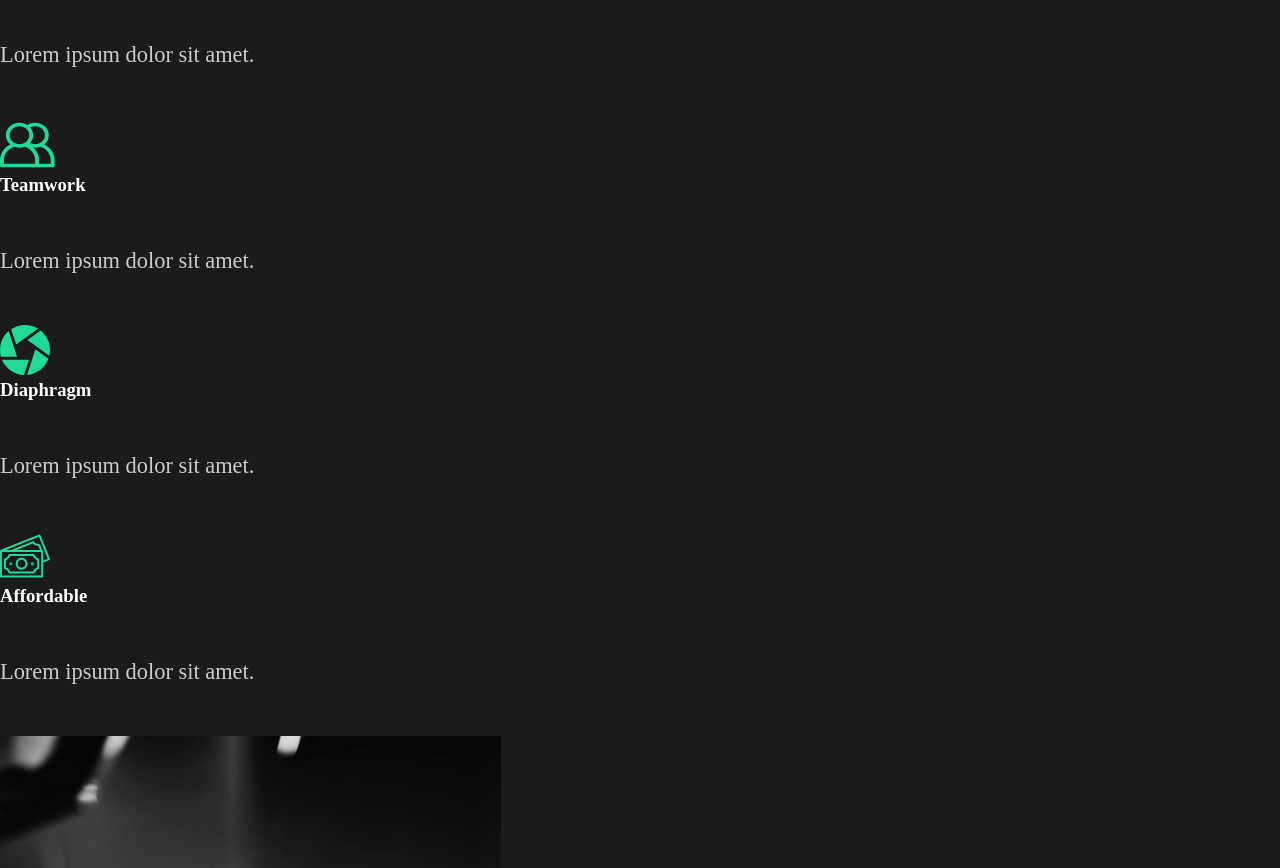
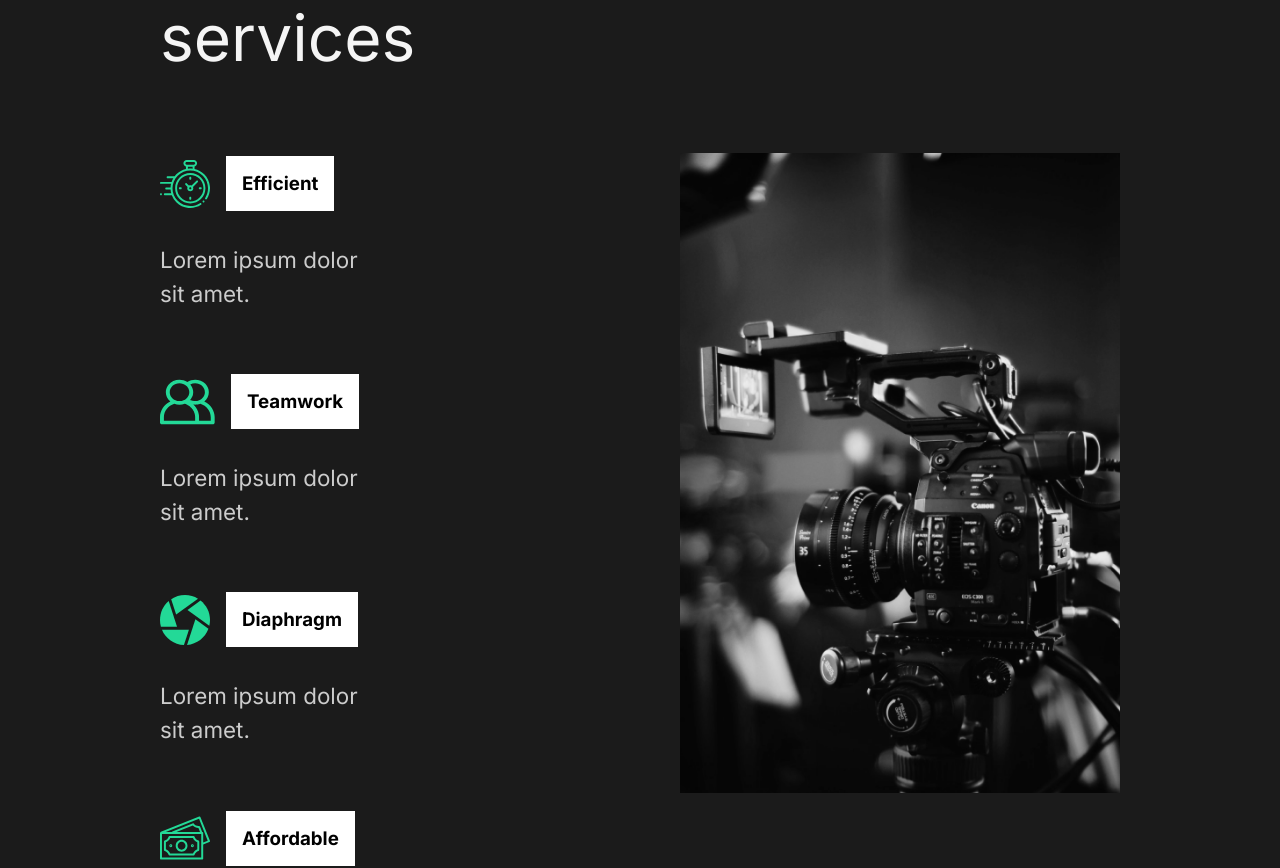
Before and after one commit to Sahibjot01/Capture, a React (Create React App) app: page / in a window 1280 px wide. Shown: the part 1001-1869 px from the top of the page. Built offline with nearby package versions, Linux system fonts and the light colour scheme.

Commit message:
6. Created global style, Created styles for reusing styles in component, Styled AboutSection component, Added fonts

```diff
--- a/public/index.html
+++ b/public/index.html
@@ -10,6 +10,11 @@
       content="Web site created using create-react-app"
     />
     <link rel="apple-touch-icon" href="%PUBLIC_URL%/logo192.png" />
+    <link
+      href="https://fonts.googleapis.com/css2?family=Inter:wght@400;700&family=Lobster&display=swap"
+      rel="stylesheet"
+    />
+
     <!--
       manifest.json provides metadata used when your web app is installed on a
       user's mobile device or desktop. See https://developers.google.com/web/fundamentals/web-app-manifest/
--- a/src/Components/AboutSection.js
+++ b/src/Components/AboutSection.js
@@ -1,6 +1,12 @@
 import React from "react";
 import home1 from "../img/home1.png";
 //styled component
+import {
+  StyledAboutDiv,
+  StyledDescriptionDiv,
+  StyledHideDiv,
+  StyledImageDiv,
+} from "../styles";
 import styled from "styled-components";
 
 const AboutSection = () => {
@@ -33,33 +39,4 @@ const AboutSection = () => {
   );
 };
 
-const StyledAboutDiv = styled.div`
-  min-height: 90vh;
-  display: flex;
-  align-items: center;
-  justify-content: space-between;
-  padding: 5rem 10rem;
-  color: #f5f5f5;
-`;
-
-const StyledDescriptionDiv = styled.div`
-  flex: 1;
-  padding-right: 5rem;
-  h2 {
-    font-weight: lighter;
-  }
-`;
-
-const StyledImageDiv = styled.div`
-  flex: 1;
-  overflow: hidden;
-  img {
-    width: 100%;
-    height: 80vh;
-    object-fit: cover;
-  }
-`;
-const StyledHideDiv = styled.div`
-  overflow-y: hidden;
-`;
 export default AboutSection;
--- a/src/Components/GlobalStyle.js
+++ b/src/Components/GlobalStyle.js
@@ -8,6 +8,7 @@ const GlobalStyle = createGlobalStyle`
     }
     body{
         background: #1b1b1b;
+        font-family: 'Inter',sans-serif;
     }
     button{
         font-weight: bold;
@@ -18,6 +19,8 @@ const GlobalStyle = createGlobalStyle`
         background: transparent;
         color: white;
         transition: all 0.5s ease;
+        font-family: 'Inter',sans-serif;
+
         &:hover{
             background-color: #23d997;
             color: black;
--- a/src/Components/ServicesSection.js
+++ b/src/Components/ServicesSection.js
@@ -5,56 +5,90 @@ import diaphragm from "../img/diaphragm.svg";
 import money from "../img/money.svg";
 import teamwork from "../img/teamwork.svg";
 import home2 from "../img/home2.png";
+//styled component
+import {
+  StyledAboutDiv,
+  StyledDescriptionDiv,
+  StyledHideDiv,
+  StyledImageDiv,
+} from "../styles";
+import styled from "styled-components";
 
 const ServicesSection = () => {
   return (
-    <div className="services">
-      <div className="description">
+    <StyledServicesDiv>
+      <StyledDescriptionDiv>
         <h2>
           High <span>quality</span> services
         </h2>
-        <div className="cards">
-          <div className="card">
+        <StyledCardsDiv>
+          <StyledCardDiv>
             <div className="icon">
               <img src={clock} alt="clock icon" />
               <h3>Efficient</h3>
             </div>
             <p>Lorem ipsum dolor sit amet.</p>
-          </div>
-        </div>
-        <div className="cards">
-          <div className="card">
+          </StyledCardDiv>
+
+          <StyledCardDiv>
             <div className="icon">
               <img src={teamwork} alt="teamwork icon" />
               <h3>Teamwork</h3>
             </div>
             <p>Lorem ipsum dolor sit amet.</p>
-          </div>
-        </div>
-        <div className="cards">
-          <div className="card">
+          </StyledCardDiv>
+
+          <StyledCardDiv>
             <div className="icon">
               <img src={diaphragm} alt="diaphragm icon" />
               <h3>Diaphragm</h3>
             </div>
             <p>Lorem ipsum dolor sit amet.</p>
-          </div>
-        </div>
-        <div className="cards">
-          <div className="card">
+          </StyledCardDiv>
+
+          <StyledCardDiv>
             <div className="icon">
               <img src={money} alt="money icon" />
               <h3>Affordable</h3>
             </div>
             <p>Lorem ipsum dolor sit amet.</p>
-          </div>
-        </div>
-      </div>
-      <div className="image">
+          </StyledCardDiv>
+        </StyledCardsDiv>
+      </StyledDescriptionDiv>
+      <StyledImageDiv>
         <img src={home2} alt="Professional camera shooting" />
-      </div>
-    </div>
+      </StyledImageDiv>
+    </StyledServicesDiv>
   );
 };
 
+const StyledServicesDiv = styled(StyledAboutDiv)`
+  h2 {
+    padding-bottom: 5rem;
+  }
+  p {
+    width: 70%;
+    padding: 2rem 0rem 4rem;
+  }
+`;
+
+const StyledCardsDiv = styled.div`
+  display: flex;
+  flex-wrap: wrap;
+`;
+
+const StyledCardDiv = styled.div`
+  flex-basis: 20rem;
+  .icon {
+    display: flex;
+    align-items: center;
+    h3 {
+      margin-left: 1rem;
+      background: white;
+      color: black;
+      padding: 1rem;
+    }
+  }
+`;
+
 export default ServicesSection;
--- /dev/null
+++ b/src/styles.js
@@ -0,0 +1,31 @@
+import styled from "styled-components";
+//use this style to basically define reusabe style for components
+export const StyledAboutDiv = styled.div`
+  min-height: 90vh;
+  display: flex;
+  align-items: center;
+  justify-content: space-between;
+  padding: 5rem 10rem;
+  color: #f5f5f5;
+`;
+
+export const StyledDescriptionDiv = styled.div`
+  flex: 1;
+  padding-right: 5rem;
+  h2 {
+    font-weight: lighter;
+  }
+`;
+
+export const StyledImageDiv = styled.div`
+  flex: 1;
+  overflow: hidden;
+  img {
+    width: 100%;
+    height: 80vh;
+    object-fit: cover;
+  }
+`;
+export const StyledHideDiv = styled.div`
+  overflow-y: hidden;
+`;
```
